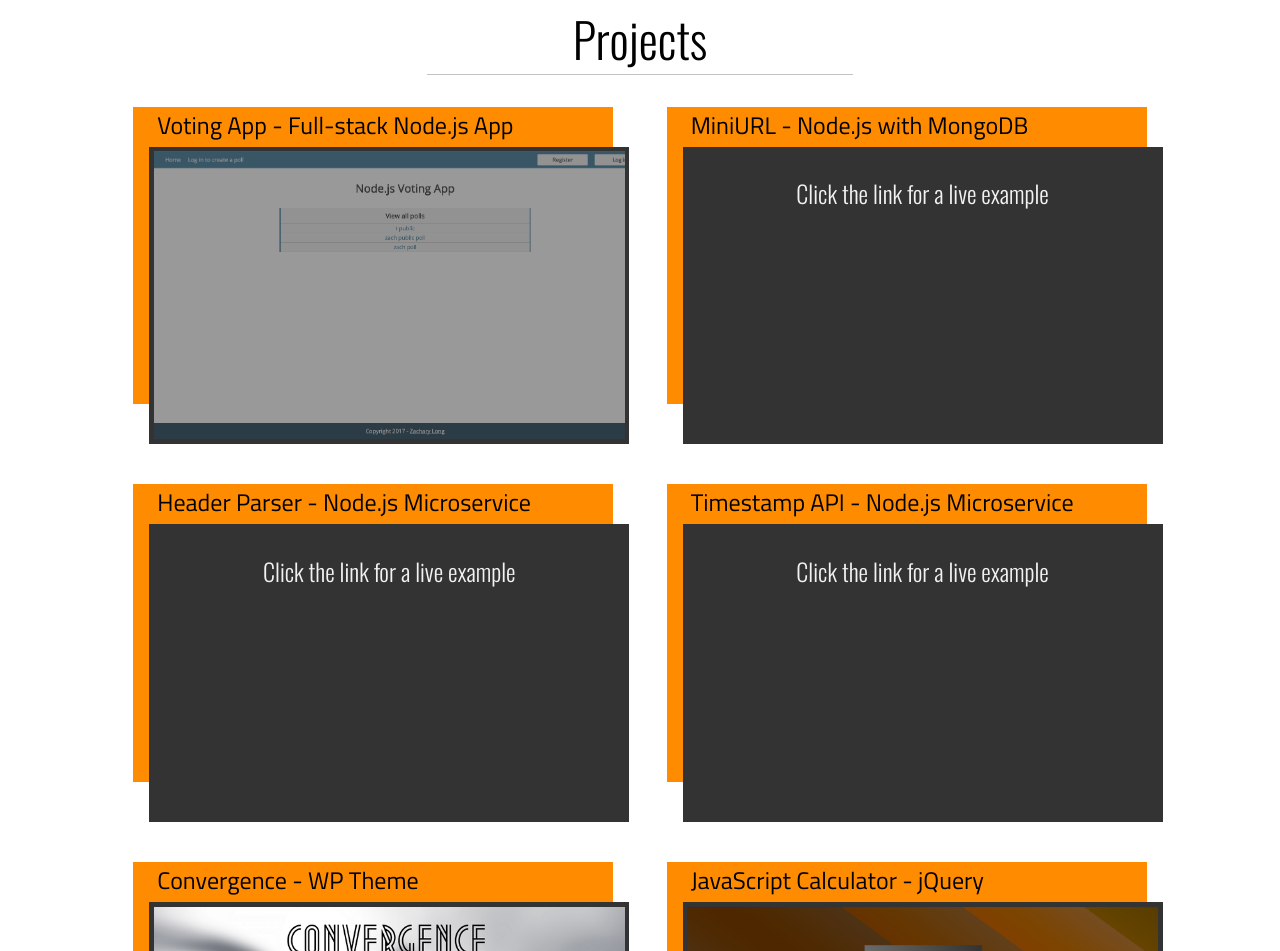
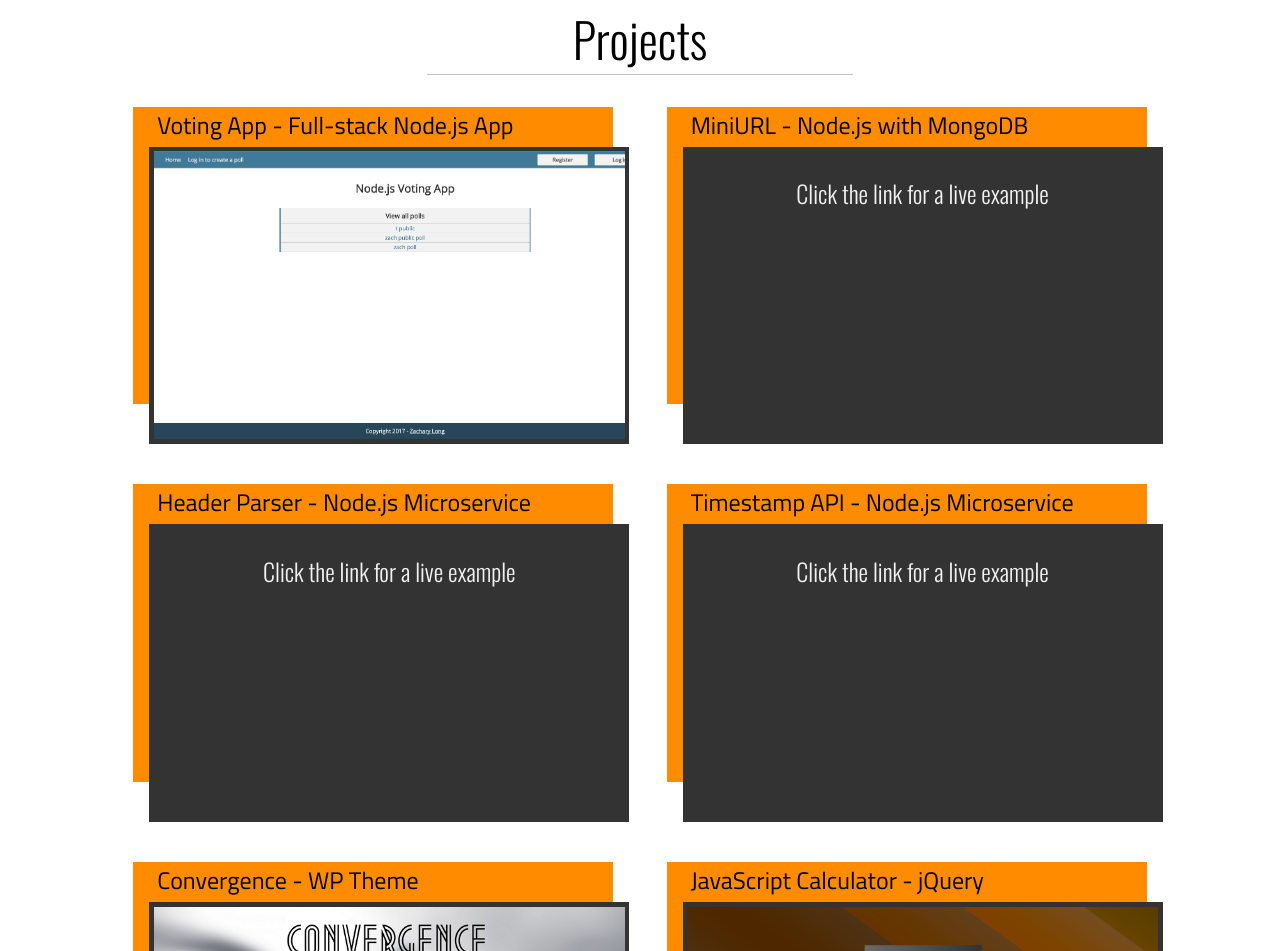
Before and after one commit to zach-long/zach-long.github.io, a plain HTML site: page index.html in a window 1280 px wide. Shown: the part 3547-4498 px from the top of the page. Drawn offline with nearby package versions, Linux system fonts and the light colour scheme.

Commit message:
Removed unneeded class

```diff
--- a/index.html
+++ b/index.html
@@ -95,7 +95,7 @@
 	      <h2>Voting App - Full-stack Node.js App</h2>
 	      <div class='offset'>
 	        <a href='https://nodevote.herokuapp.com' target='_blank'>
-	           <div id='nodevote' class="coming-soon">
+	           <div id='nodevote'>
              </div>
 	        </a>
 	      </div>
```
